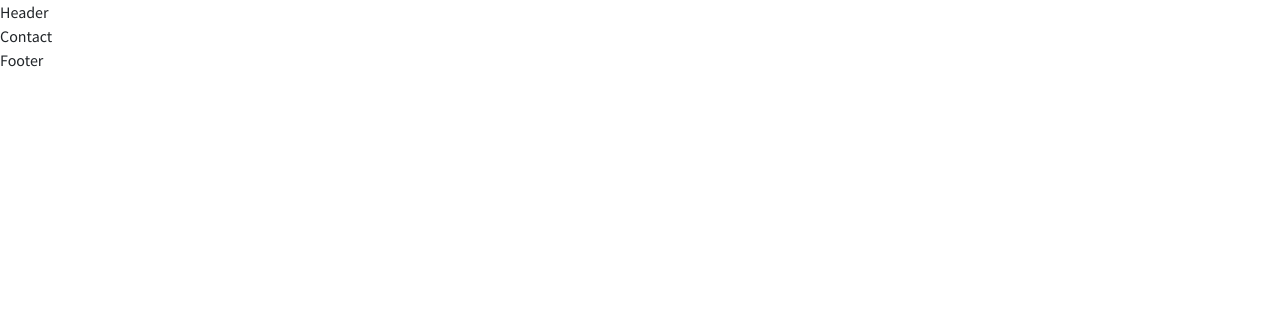
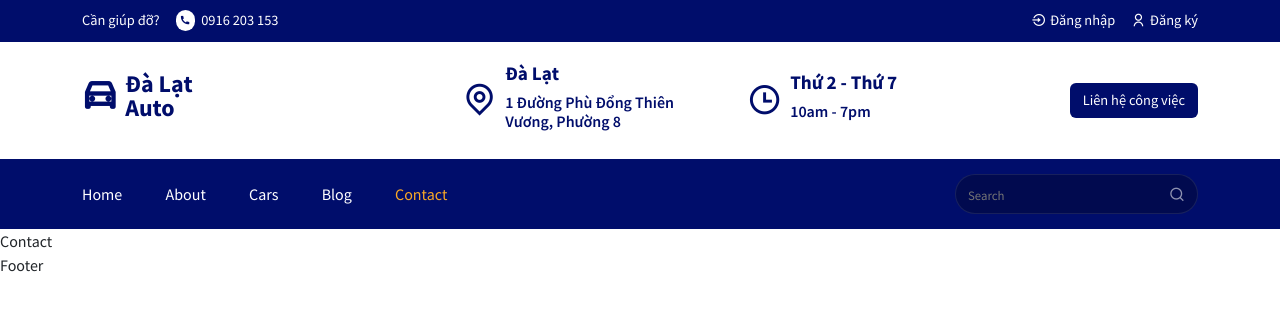
Before and after one commit to dunlokdev/web-car, a React (Create React App) app in the folder car-rental/: page /contact in a window 1280 px wide. Shown: the top 310 px of the page. Built offline with nearby package versions, Linux system fonts and the light colour scheme.

Commit message:
Add UI Header
- Remove SASS, use CSS easy to use :D
- Header top
- Header middle
- Header navigation

```diff
--- a/car-rental/package.json
+++ b/car-rental/package.json
@@ -7,7 +7,6 @@
     "@testing-library/react": "^13.0.0",
     "@testing-library/user-event": "^13.2.1",
     "bootstrap": "^5.2.3",
-    "node-sass": "^8.0.0",
     "react": "^18.2.0",
     "react-dom": "^18.2.0",
     "react-router-dom": "^6.10.0",
--- a/car-rental/src/components/Header/Header.jsx
+++ b/car-rental/src/components/Header/Header.jsx
@@ -1,4 +1,160 @@
+import { Link, NavLink } from "react-router-dom";
+import { Container, Row, Col } from "reactstrap";
+import "../../styles/header.css";
+import { useRef } from "react";
+
+// Routes
+const navLinks = [
+  {
+    path: "/home",
+    display: "Home",
+  },
+  {
+    path: "/about",
+    display: "About",
+  },
+  {
+    path: "/cars",
+    display: "Cars",
+  },
+
+  {
+    path: "/blogs",
+    display: "Blog",
+  },
+  {
+    path: "/contact",
+    display: "Contact",
+  },
+];
+
 const Header = () => {
-  return <div>Header</div>;
+  const menuRef = useRef(null);
+
+  // Get current class to swap moble/pc
+  const toggleMenu = () => menuRef.current.classList.toggle("menu__active");
+
+  return (
+    <header className="header">
+      {/* ============= Header top ============== */}
+      <div className="header__top">
+        <Container>
+          <Row>
+            <Col lg="6" md="6" sm="6">
+              <div className="header__top__left">
+                <span>Cần giúp đỡ?</span>
+                <span className="header__top__help">
+                  <i className="ri-phone-fill"></i> 0916 203 153
+                </span>
+              </div>
+            </Col>
+
+            <Col lg="6" md="6" sm="6">
+              <div className="header__top__right d-flex align-items-center justify-content-end gap-3">
+                <Link to="#" className="d-flex align-items-center gap-1">
+                  <i className="ri-login-circle-line"></i> Đăng nhập
+                </Link>
+
+                <Link to="#" className="d-flex align-items-center gap-1">
+                  <i className="ri-user-line"></i> Đăng ký
+                </Link>
+              </div>
+            </Col>
+          </Row>
+        </Container>
+      </div>
+
+      {/* ============= Header middle ============== */}
+      <div className="header__middle">
+        <Container>
+          <Row className="d-flex align-items-center">
+            <Col lg="4" md="3" sm="4">
+              <div className="logo">
+                <h1>
+                  <Link to="/home" className=" d-flex align-items-center gap-2">
+                    <i className="ri-car-line"></i>
+                    <span>
+                      Đà Lạt <br /> Auto
+                    </span>
+                  </Link>
+                </h1>
+              </div>
+            </Col>
+
+            <Col lg="3" md="3" sm="4">
+              <div className="header__location d-flex align-items-center gap-2">
+                <span>
+                  <i className="ri-map-pin-line" />
+                </span>
+                <div className="header__location-content">
+                  <h4>Đà Lạt</h4>
+                  <h6>1 Đường Phù Đổng Thiên Vương, Phường 8</h6>
+                </div>
+              </div>
+            </Col>
+
+            <Col lg="3" md="3" sm="4">
+              <div className="header__location d-flex align-items-center gap-2">
+                <span>
+                  <i className="ri-time-line"></i>
+                </span>
+                <div className="header__location-content">
+                  <h4>Thứ 2 - Thứ 7</h4>
+                  <h6>10am - 7pm</h6>
+                </div>
+              </div>
+            </Col>
+
+            <Col
+              lg="2"
+              md="3"
+              sm="0"
+              className=" d-flex align-items-center justify-content-end "
+            >
+              <button className="header__btn btn ">
+                <Link to="/contact">Liên hệ công việc</Link>
+              </button>
+            </Col>
+          </Row>
+        </Container>
+      </div>
+
+      {/* ========== main navigation =========== */}
+      <div className="main__navbar">
+        <Container>
+          <div className="navigation__wrapper d-flex align-items-center justify-content-between">
+            <span className="mobile__menu">
+              <i class="ri-menu-line" onClick={toggleMenu}></i>
+            </span>
+
+            <div className="navigation" ref={menuRef} onClick={toggleMenu}>
+              <div className="menu">
+                {navLinks.map((item, index) => (
+                  <NavLink
+                    to={item.path}
+                    className={(navClass) =>
+                      navClass.isActive ? "nav__active nav__item" : "nav__item"
+                    }
+                    key={index}
+                  >
+                    {item.display}
+                  </NavLink>
+                ))}
+              </div>
+            </div>
+
+            <div className="nav__right">
+              <div className="search__box">
+                <input type="text" placeholder="Search" />
+                <span>
+                  <i class="ri-search-line"></i>
+                </span>
+              </div>
+            </div>
+          </div>
+        </Container>
+      </div>
+    </header>
+  );
 };
 export default Header;
--- /dev/null
+++ b/car-rental/src/styles/header.css
@@ -0,0 +1,217 @@
+:root {
+  --primary-color: #000d6b;
+}
+
+.header__top {
+  padding: 10px 0px;
+  background: var(--primary-color);
+  color: #fff;
+}
+
+.header__top__left {
+  display: flex;
+  align-items: center;
+  column-gap: 1rem;
+}
+
+.header__top__left span {
+  font-size: 0.9rem;
+}
+
+.header__top__help {
+  display: flex;
+  align-items: center;
+  column-gap: 0.4rem;
+}
+
+.header__top__help i {
+  background: #fff;
+  color: var(--primary-color);
+  padding: 2px 4px;
+  border-radius: 50px;
+  font-size: 0.7rem;
+}
+
+.header__top__right a {
+  text-decoration: none;
+  color: #fff;
+  font-size: 0.9rem;
+}
+
+.header__top__right a:hover {
+  color: #fff;
+}
+
+/* ============ header middle style =========== */
+
+.header__middle {
+  padding: 20px 0px;
+}
+
+.logo h1 a span {
+  font-size: 1.5rem;
+}
+
+.logo h1 a i {
+  font-size: 2.2rem;
+}
+
+.logo h1 a {
+  text-decoration: none;
+  color: var(--primary-color);
+  font-weight: 700;
+}
+
+.logo h1 {
+  line-height: 1.5rem;
+}
+
+.header__location span i {
+  font-size: 2.2rem;
+  color: var(--primary-color);
+}
+
+.header__location-content h4 {
+  font-size: 1.2rem;
+  font-weight: 700;
+  color: var(--primary-color);
+}
+
+.header__location-content h6 {
+  font-weight: 600;
+}
+
+.header__btn {
+  background: var(--primary-color) !important;
+  padding: 10px 20px;
+  border: none;
+  outline: none;
+  border-radius: 5px;
+}
+
+.header__btn a {
+  display: flex;
+  align-items: center;
+  column-gap: 0.4rem;
+  text-decoration: none;
+  color: #fff;
+  justify-content: end;
+  font-size: 0.9rem;
+}
+
+.header__btn a:hover {
+  color: #fff;
+}
+
+/* ================ main navbar styles =========== */
+
+.main__navbar {
+  padding: 15px 0px;
+  background: #000d6b;
+}
+
+.mobile__menu i {
+  color: #fff;
+  font-size: 1.3rem;
+  cursor: pointer;
+}
+
+.mobile__menu {
+  display: none;
+}
+
+.menu {
+  display: flex;
+  align-items: center;
+  column-gap: 2.7rem;
+}
+
+.nav__item {
+  color: #fff;
+  text-decoration: none;
+  transition: 0.3s;
+}
+
+.nav__item:hover {
+  color: #f9a826;
+}
+
+.search__box {
+  border: 1px solid #7c8a972f;
+  padding: 7px 12px;
+  display: flex;
+  align-items: center;
+  border-radius: 50px;
+  background: #020a4de9;
+}
+
+.search__box input {
+  background: transparent;
+  border: none;
+  outline: none;
+  color: #fff;
+  cursor: pointer;
+}
+
+.search__box input::placeholder {
+  font-size: 0.8rem;
+}
+.search__box span i {
+  color: rgba(255, 255, 255, 0.555);
+  cursor: pointer;
+}
+
+.nav__active {
+  color: #f9a826;
+}
+
+@media only screen and (max-width: 768px) {
+  .header__top,
+  .header__middle,
+  .nav__right {
+    display: none;
+  }
+
+  .nav__item {
+    display: block;
+    width: 100%;
+    padding: 1rem;
+    text-align: center;
+  }
+
+  .mobile__menu {
+    display: block;
+  }
+
+  .navigation {
+    background: rgb(0, 13, 107, 0.6);
+    width: 100%;
+    height: 100%;
+    position: fixed;
+    top: 0;
+    left: 0;
+    z-index: 9999;
+    display: none;
+  }
+
+  .menu {
+    width: 250px;
+    height: 100%;
+    padding-top: 5rem;
+    background: #fff;
+    display: flex;
+    align-items: center;
+    flex-direction: column;
+    justify-content: start;
+  }
+
+  .menu a {
+    color: #000d6b;
+    font-weight: 600;
+    font-size: 0.9rem;
+  }
+
+  .menu__active {
+    display: block;
+  }
+}
--- a/car-rental/src/styles/variable.scss
+++ /dev/null
@@ -1 +0,0 @@
-$primary-color: #000d6b;
```
